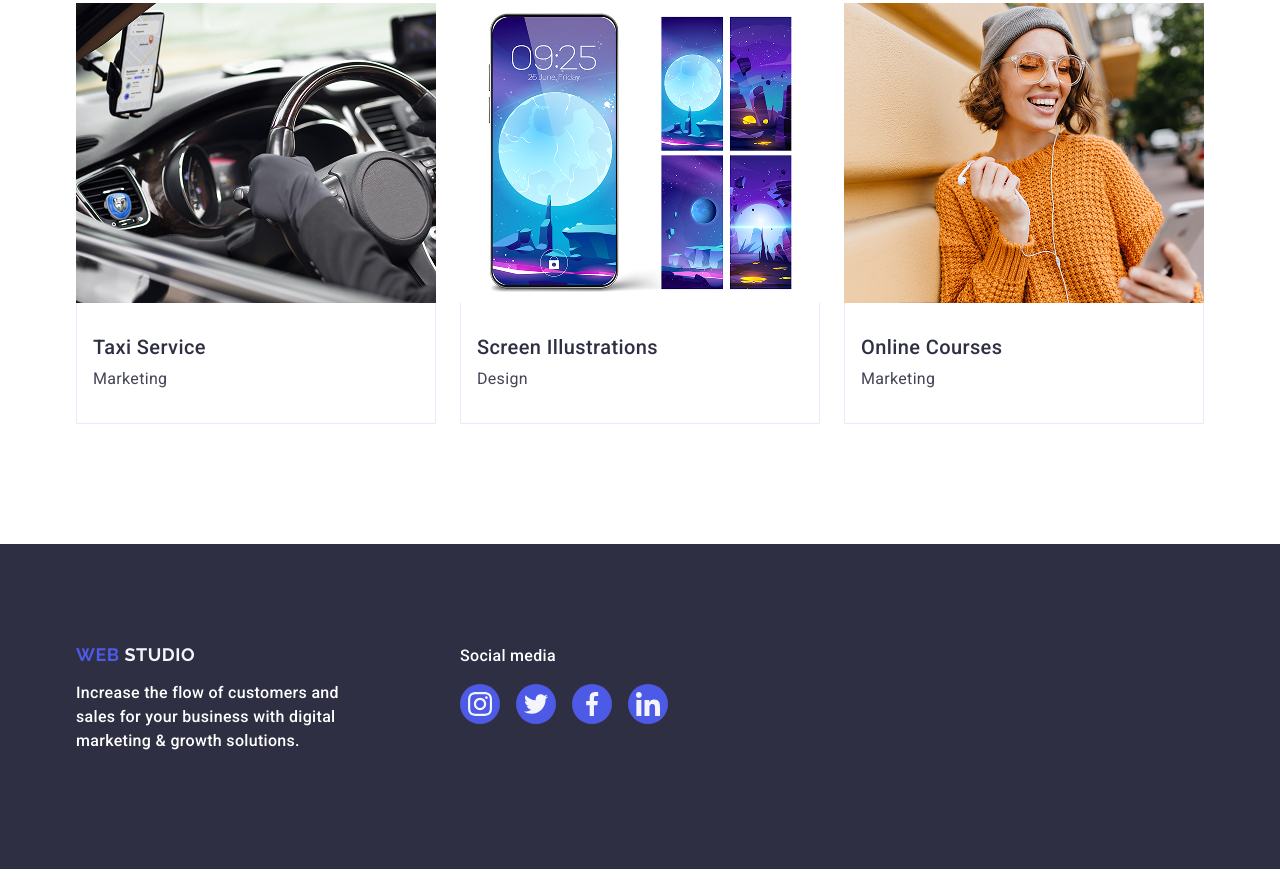
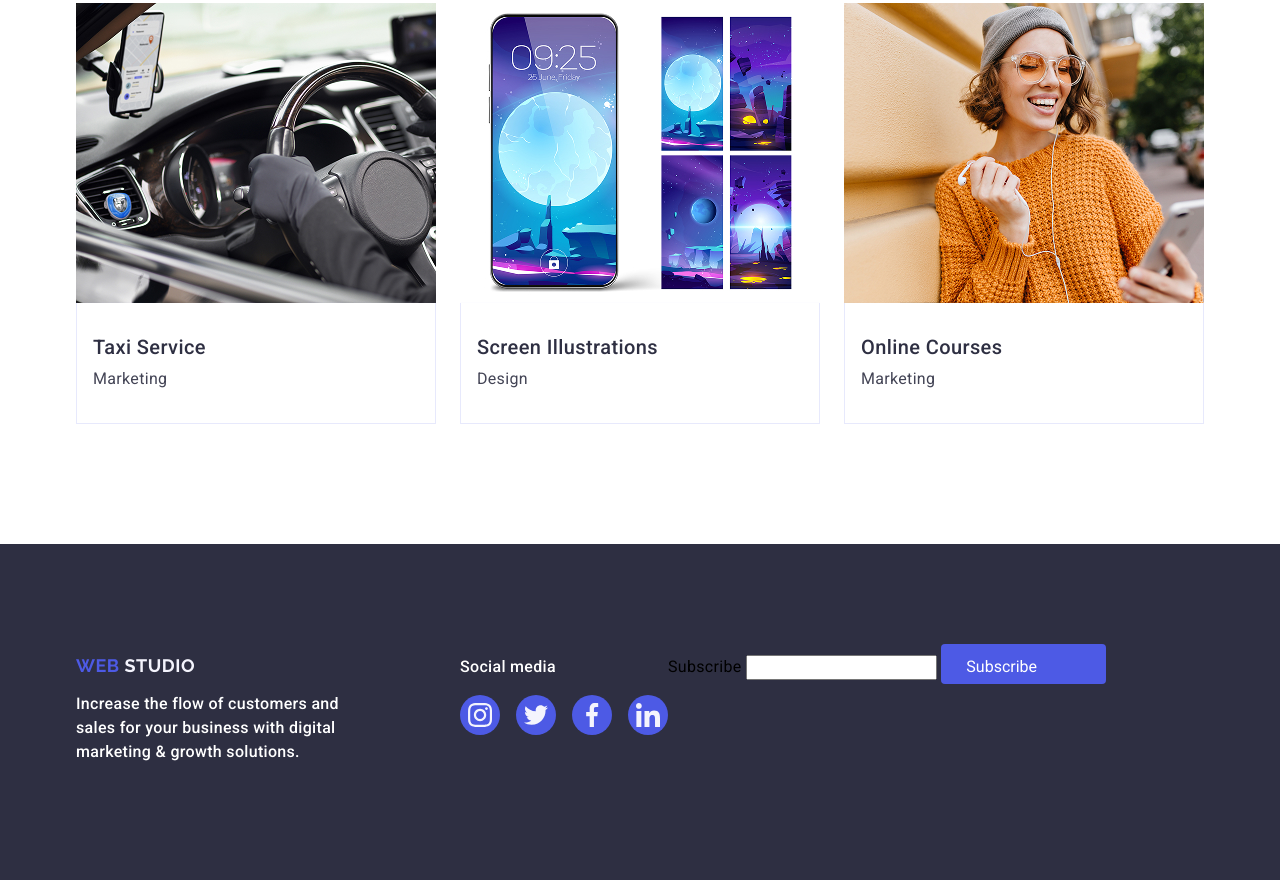
Before and after one commit to RocketReact/goit-markup-hw-05, a website built with Vite: page index.html in a window 1280 px wide. Shown: the part 2609-3489 px from the top of the page. Built offline with nearby package versions, Linux system fonts and the light colour scheme.

Commit message:
btn-subscribe

```diff
--- a/css/style.css
+++ b/css/style.css
@@ -414,6 +414,27 @@
     background-color: var(--emerald);
   }
 
+  .btn-subscribe {
+    width: 165px;
+    height: 40px;
+    display: inline-block;
+    text-align: center;
+    justify-items:  center;
+    line-height: 24px;
+    padding: 8px 24px;
+    background-color: var(--blue);
+    color: var(--white);
+    border: none;
+    border-radius: 4px;
+    cursor: pointer;
+
+  }
+  .subscribe-svg {
+    fill: var(--white);
+    margin-left: 16px;
+
+  }
+
   /*modal*/
   .modal-overlay {
     position: fixed;
--- a/index.html
+++ b/index.html
@@ -466,6 +466,22 @@
             </li>
           </ul>
         </div>
+        <div class="subscribe">
+          <label class="subscribe-label">
+            Subscribe
+            <input
+              type="email"
+              name="subscribe"
+              class="subscribe-input"
+            >
+          </label>
+          <button class="btn-subscribe">
+            Subscribe
+            <svg class="subscribe-svg" width="24" height="20">
+              <use href="./images/icons.svg#icon-subscribe"></use>
+            </svg>
+          </button>
+        </div>
       </div>
     </footer>
 
```
